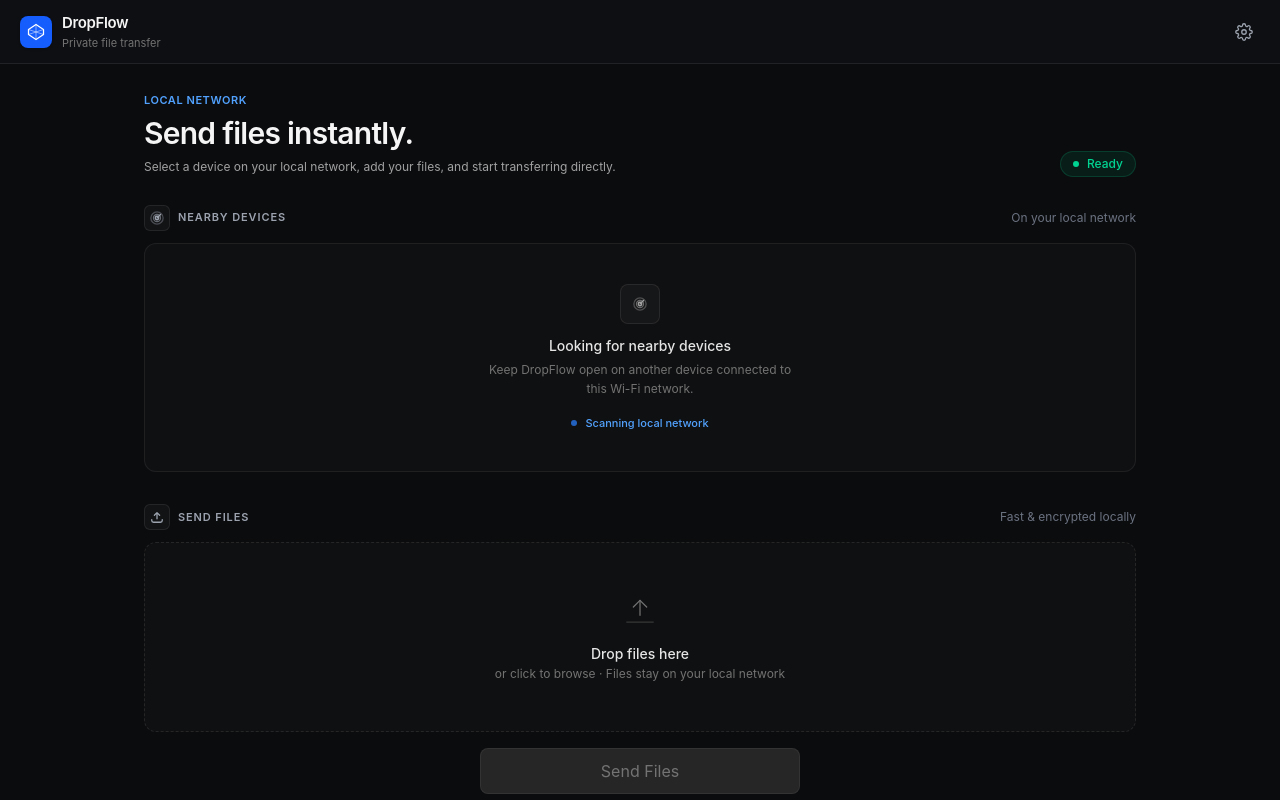
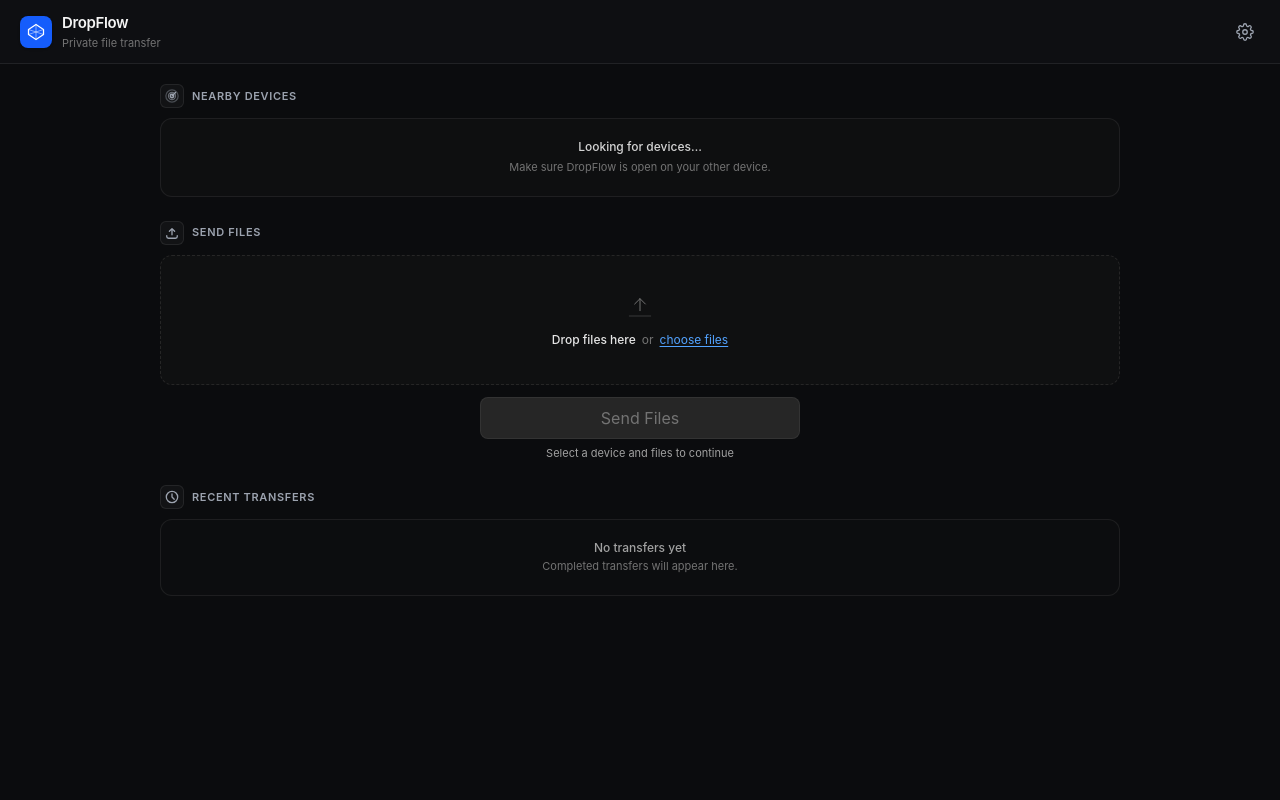
Before and after one commit to sanleesam/DropFlow, a React (Vite) app in the folder apps/desktop/: page / in a window 1280 px wide. Built offline with nearby package versions, Linux system fonts and the light colour scheme.

Commit message:
refactor(ui): declutter UI layout, remove marketing hero block, and compact discovery states

```diff
--- a/apps/desktop/src/App.css
+++ b/apps/desktop/src/App.css
@@ -51,21 +51,21 @@
 }
 
 .df-main {
-  width: min(1040px, 100%);
+  width: min(1000px, 100%);
   margin: 0 auto;
-  padding: 28px 24px 48px;
+  padding: 20px 20px 32px;
 }
 
-.df-section { display: flex; flex-direction: column; gap: 12px; }
-.df-section + .df-section { margin-top: 32px; }
+.df-section { display: flex; flex-direction: column; gap: 10px; }
+.df-section + .df-section { margin-top: 24px; }
 .df-section-heading { display: flex; align-items: center; justify-content: space-between; gap: 16px; }
 .df-section-title { display: flex; align-items: center; gap: 8px; }
 .df-section-icon {
   display: inline-flex; align-items: center; justify-content: center;
-  width: 26px; height: 26px; border: 1px solid var(--df-border);
+  width: 24px; height: 24px; border: 1px solid var(--df-border);
   border-radius: var(--df-radius-sm); color: var(--df-text-muted); background: rgba(255, 255, 255, 0.03);
 }
-.df-section-label { margin: 0; color: var(--df-text-muted); font-size: 11px; font-weight: 600; letter-spacing: .08em; text-transform: uppercase; }
+.df-section-label { margin: 0; color: var(--df-text-muted); font-size: 11px; font-weight: 600; letter-spacing: .06em; text-transform: uppercase; }
 .df-section-hint { color: var(--df-text-subtle); font-size: 12px; }
 .df-panel {
   position: relative; overflow: hidden; display: flex; align-items: center; justify-content: center;
@@ -74,7 +74,7 @@
 }
 
 .df-icon-button {
-  display: inline-flex; align-items: center; justify-content: center; width: 32px; height: 32px;
+  display: inline-flex; align-items: center; justify-content: center; width: 30px; height: 30px;
   color: var(--df-text-muted); border: 1px solid transparent; border-radius: var(--df-radius-sm); background: transparent;
   transition: color .15s ease, background .15s ease, border-color .15s ease;
 }
@@ -98,7 +98,7 @@
 .animate-modal-scale-in { animation: modal-scale-in .2s cubic-bezier(.16,1,.3,1) both; }
 
 @media (max-width: 640px) {
-  .df-main { padding: 20px 16px 36px; }
+  .df-main { padding: 16px 14px 28px; }
   .df-section-heading { align-items: flex-start; }
   .df-section-hint { display: none; }
 }
--- a/apps/desktop/src/components/FileDropZone.tsx
+++ b/apps/desktop/src/components/FileDropZone.tsx
@@ -50,7 +50,7 @@
 const IconFile: React.FC<{ name: string }> = ({ name }) => (
   <svg
     viewBox="0 0 24 24"
-    className={`w-4.5 h-4.5 flex-shrink-0 ${fileIconColor(name)}`}
+    className={`w-4 h-4 flex-shrink-0 ${fileIconColor(name)}`}
     fill="none"
     stroke="currentColor"
     strokeWidth="1.6"
@@ -68,7 +68,7 @@
 const IconUploadLarge: React.FC = () => (
   <svg
     viewBox="0 0 48 48"
-    className="w-10 h-10"
+    className="w-8 h-8"
     fill="none"
     stroke="currentColor"
     strokeWidth="1.5"
@@ -168,7 +168,7 @@
   );
 
   return (
-    <div className="flex w-full flex-col gap-3">
+    <div className="flex w-full flex-col gap-2.5">
       {/* Hidden file input */}
       <input
         ref={inputRef}
@@ -192,8 +192,8 @@
         onDragLeave={onDragLeave}
         onDrop={onDrop}
         className={[
-          "relative flex min-h-[190px] flex-col items-center justify-center gap-3 overflow-hidden",
-          "rounded-xl border border-dashed px-6 py-8",
+          "relative flex min-h-[130px] flex-col items-center justify-center gap-2 overflow-hidden",
+          "rounded-xl border border-dashed px-4 py-5",
           "cursor-pointer select-none outline-none",
           "transition-all duration-150 ease-out",
           isDraggingOver ? accent.dropZoneActive : accent.dropZoneHover,
@@ -211,18 +211,26 @@
         </span>
 
         {/* Copy */}
-        <div className="flex flex-col items-center gap-0.5 text-center">
+        <div className="flex items-center gap-1.5 text-center text-xs">
           <span
             className={[
-              "text-sm font-medium transition-colors duration-150",
+              "font-medium transition-colors duration-150",
               isDraggingOver ? accent.dropZoneTitle : "text-neutral-200",
             ].join(" ")}
           >
             {isDraggingOver ? "Release to add files" : "Drop files here"}
           </span>
-          <span className="text-xs text-neutral-500">
-            or click to browse · Files stay on your local network
-          </span>
+          <span className="text-neutral-500">or</span>
+          <button
+            type="button"
+            onClick={(e) => {
+              e.stopPropagation();
+              onZoneClick();
+            }}
+            className="text-blue-400 hover:text-blue-300 font-medium underline underline-offset-2 cursor-pointer outline-none"
+          >
+            choose files
+          </button>
         </div>
       </div>
 
@@ -236,17 +244,17 @@
             {files.map(({ uid: id, file }) => (
               <li
                 key={id}
-                className="group flex items-center gap-3 px-3.5 py-2.5 transition-colors duration-150 hover:bg-white/[0.03]"
+                className="group flex items-center gap-3 px-3 py-2 transition-colors duration-150 hover:bg-white/[0.03]"
               >
                 {/* File icon */}
                 <IconFile name={file.name} />
 
                 {/* Name + size */}
                 <div className="flex-1 min-w-0 flex flex-col gap-0.5">
-                  <span className="text-sm text-neutral-200 font-medium truncate leading-tight">
+                  <span className="text-xs text-neutral-200 font-medium truncate leading-tight">
                     {file.name}
                   </span>
-                  <span className="text-xs text-neutral-500 leading-tight">
+                  <span className="text-[10px] text-neutral-500 leading-tight">
                     {formatBytes(file.size)}
                   </span>
                 </div>
@@ -260,7 +268,7 @@
                     removeFile(id);
                   }}
                   className="
-                    flex h-6 w-6 flex-shrink-0 items-center justify-center rounded-md
+                    flex h-5 w-5 flex-shrink-0 items-center justify-center rounded-md
                     text-neutral-500 opacity-0 group-hover:opacity-100
                     hover:text-red-400 hover:bg-red-500/10
                     transition-all duration-150
@@ -269,7 +277,7 @@
                   "
                 >
                   <X
-                    size={13}
+                    size={12}
                     strokeWidth={2}
                     aria-hidden="true"
                     className="block"
@@ -282,14 +290,14 @@
       )}
 
       {/* ── Send button + helper ── */}
-      <div className="flex flex-col items-center gap-2 pt-1">
+      <div className="flex flex-col items-center gap-1.5 pt-0.5">
         <button
           id="send-files-btn"
           type="button"
           onClick={handleSend}
           aria-disabled={!canSend}
           className={[
-            "w-full max-w-xs rounded-lg px-5 py-2.5 text-sm font-medium",
+            "w-full max-w-xs rounded-lg px-4 py-2 text-xs font-medium",
             "transition-all duration-150 ease-out",
             "focus-visible:outline-none " + accent.ringFocus,
             canSend
@@ -313,13 +321,9 @@
           <p
             role="status"
             aria-live="polite"
-            className="text-xs text-neutral-400 text-center select-none"
+            className="text-[11px] text-neutral-400 text-center select-none"
           >
-            {!hasDevice && !hasFiles
-              ? "Select a device and choose files."
-              : !hasDevice
-              ? "Select a device above to continue."
-              : "Choose at least one file to send."}
+            Select a device and files to continue
           </p>
         )}
       </div>
--- a/apps/desktop/src/pages/Home.tsx
+++ b/apps/desktop/src/pages/Home.tsx
@@ -4,7 +4,7 @@
 import FileDropZone from "../components/FileDropZone";
 import { TransferProgress } from "../components/TransferProgress";
 import { SettingsModal } from "../components/SettingsModal";
-import { useSettings, ACCENT_COLOR_MAPS } from "../components/SettingsProvider";
+import { useSettings } from "../components/SettingsProvider";
 import { invoke } from "@tauri-apps/api/core";
 import { listen } from "@tauri-apps/api/event";
 
@@ -13,19 +13,20 @@
 interface SectionProps {
   id: string;
   title: string;
-  icon: React.ReactNode;
-  hint?: string;
+  icon?: React.ReactNode;
   children?: React.ReactNode;
 }
 
-const Section: React.FC<SectionProps> = ({ id, title, icon, hint, children }) => (
+const Section: React.FC<SectionProps> = ({ id, title, icon, children }) => (
   <section id={id} aria-labelledby={`${id}-heading`} className="df-section">
     {/* Section header */}
     <div className="df-section-heading">
       <div className="df-section-title">
-        <span className="df-section-icon">
-          {icon}
-        </span>
+        {icon && (
+          <span className="df-section-icon">
+            {icon}
+          </span>
+        )}
         <h2
           id={`${id}-heading`}
           className="df-section-label"
@@ -33,7 +34,6 @@
           {title}
         </h2>
       </div>
-      {hint && <span className="df-section-hint">{hint}</span>}
     </div>
 
     {/* Section content */}
@@ -81,7 +81,6 @@
 
 const Home: React.FC = () => {
   const { settings } = useSettings();
-  const accent = ACCENT_COLOR_MAPS[settings.accentColor];
   const [selectedDeviceId, setSelectedDeviceId] = useState<string | null>(null);
   const [activeTransfer, setActiveTransfer] = useState<{
     deviceName: string;
@@ -198,29 +197,10 @@
           msOverflowStyle: "none",
         }}
       >
-        <div className="mb-7 flex items-end justify-between gap-4 select-none" aria-label="Workspace overview">
-          <div>
-            <p className={`mb-1.5 text-[11px] font-semibold uppercase tracking-wider ${accent.progressIconText}`}>
-              Local network
-            </p>
-            <h1 className="m-0 text-2xl font-semibold tracking-tight text-neutral-100 sm:text-3xl">
-              Send files instantly.
-            </h1>
-            <p className="mt-1.5 max-w-xl text-xs leading-5 text-neutral-400">
-              Select a device on your local network, add your files, and start transferring directly.
-            </p>
-          </div>
-          <div className="hidden rounded-full border border-emerald-500/20 bg-emerald-500/10 px-3 py-1 text-xs font-medium text-emerald-400 sm:flex sm:items-center sm:gap-2">
-            <span className="h-1.5 w-1.5 rounded-full bg-emerald-400" />
-            Ready
-          </div>
-        </div>
-
         {/* ── Nearby Devices ── */}
         <Section
           id="nearby-devices"
-          title="Nearby Devices"
-          hint="On your local network"
+          title="Nearby devices"
           icon={<IconRadar />}
         >
           <div
@@ -229,7 +209,7 @@
             className="w-full"
           >
             {devices.length > 0 ? (
-              <div className="grid w-full grid-cols-1 gap-3 sm:grid-cols-2 lg:grid-cols-3">
+              <div className="grid w-full grid-cols-1 gap-2.5 sm:grid-cols-2 lg:grid-cols-3">
                 {devices.map((device) => (
                   <DeviceCard
                     key={device.id}
@@ -240,18 +220,11 @@
                 ))}
               </div>
             ) : (
-              <div className="flex w-full flex-col items-center justify-center rounded-xl border border-white/[0.07] bg-neutral-900/40 px-6 py-10 text-center">
-                <div className="mb-3 flex h-10 w-10 items-center justify-center rounded-lg border border-white/[0.08] bg-white/[0.03] text-neutral-400">
-                  <IconRadar />
-                </div>
-                <p className="text-sm font-medium text-neutral-200">Looking for nearby devices</p>
-                <p className="mt-1 max-w-xs text-xs text-neutral-500 leading-relaxed">
-                  Keep DropFlow open on another device connected to this Wi-Fi network.
+              <div className="flex w-full flex-col items-center justify-center rounded-xl border border-white/[0.07] bg-neutral-900/30 px-4 py-5 text-center select-none">
+                <p className="text-xs font-medium text-neutral-300">Looking for devices…</p>
+                <p className="mt-1 text-[11px] text-neutral-500">
+                  Make sure DropFlow is open on your other device.
                 </p>
-                <span className={`mt-4 flex items-center gap-2 text-[11px] font-medium ${accent.progressIconText}`}>
-                  <span className={`h-1.5 w-1.5 animate-pulse rounded-full ${accent.progressBgDot}`} />
-                  Scanning local network
-                </span>
               </div>
             )}
           </div>
@@ -260,8 +233,7 @@
         {/* ── Send Files ── */}
         <Section
           id="send-files"
-          title="Send Files"
-          hint="Fast & encrypted locally"
+          title="Send files"
           icon={<IconUpload />}
         >
           <FileDropZone selectedDeviceId={selectedDeviceId} onSend={handleSend} />
@@ -280,32 +252,31 @@
         {/* ── Recent Transfers ── */}
         <Section
           id="recent-transfers"
-          title="Recent Transfers"
-          hint="Latest session activity"
+          title="Recent transfers"
           icon={<IconClock />}
         >
           {recentTransfers.length > 0 ? (
             <div className="w-full flex flex-col divide-y divide-white/[0.06] rounded-xl border border-white/[0.07] bg-neutral-900/40 overflow-hidden">
               {recentTransfers.map((tx) => (
-                <div key={tx.id} className="flex items-center justify-between px-4 py-3 hover:bg-white/[0.02] transition-colors duration-150">
+                <div key={tx.id} className="flex items-center justify-between px-3.5 py-2.5 hover:bg-white/[0.02] transition-colors duration-150">
                   <div className="flex items-center gap-3 min-w-0">
-                    <span className={`flex-shrink-0 flex items-center justify-center w-8 h-8 rounded-lg bg-neutral-800 border border-white/[0.06] ${
+                    <span className={`flex-shrink-0 flex items-center justify-center w-7 h-7 rounded-md bg-neutral-800 border border-white/[0.06] ${
                       tx.status === "completed" ? "text-emerald-400" : "text-red-400"
                     }`}>
-                      <svg viewBox="0 0 24 24" className="w-4 h-4" fill="none" stroke="currentColor" strokeWidth="1.8" strokeLinecap="round" strokeLinejoin="round">
+                      <svg viewBox="0 0 24 24" className="w-3.5 h-3.5" fill="none" stroke="currentColor" strokeWidth="1.8" strokeLinecap="round" strokeLinejoin="round">
                         <path d="M14 2H6a2 2 0 00-2 2v16a2 2 0 002 2h12a2 2 0 002-2V8z" />
                         <polyline points="14 2 14 8 20 8" />
                       </svg>
                     </span>
                     <div className="flex flex-col min-w-0">
-                      <span className="text-sm font-medium text-neutral-200 truncate leading-tight">{tx.fileName}</span>
+                      <span className="text-xs font-medium text-neutral-200 truncate leading-tight">{tx.fileName}</span>
                       <span className="text-[11px] text-neutral-500 mt-0.5 leading-tight">
                         {tx.status === "completed" ? "Sent to" : "Failed sending to"} <span className="text-neutral-300 font-medium">{tx.deviceName}</span>
                       </span>
                     </div>
                   </div>
 
-                  <div className="flex items-center gap-4 flex-shrink-0 text-right select-none">
+                  <div className="flex items-center gap-3 flex-shrink-0 text-right select-none">
                     <div className="flex flex-col items-end">
                       <span className="text-xs text-neutral-400 font-mono">{tx.size}</span>
                       <span className="text-[10px] text-neutral-500 mt-0.5">{tx.timestamp}</span>
@@ -322,9 +293,9 @@
               ))}
             </div>
           ) : (
-            <div className="flex w-full flex-col items-center justify-center rounded-xl border border-white/[0.07] bg-neutral-900/20 py-8 text-center select-none">
-              <p className="text-sm font-medium text-neutral-400">No transfers yet</p>
-              <p className="mt-1 text-xs text-neutral-500">Completed transfers will appear here.</p>
+            <div className="flex w-full flex-col items-center justify-center rounded-xl border border-white/[0.07] bg-neutral-900/20 py-5 text-center select-none">
+              <p className="text-xs font-medium text-neutral-400">No transfers yet</p>
+              <p className="mt-0.5 text-[11px] text-neutral-500">Completed transfers will appear here.</p>
             </div>
           )}
         </Section>
```
